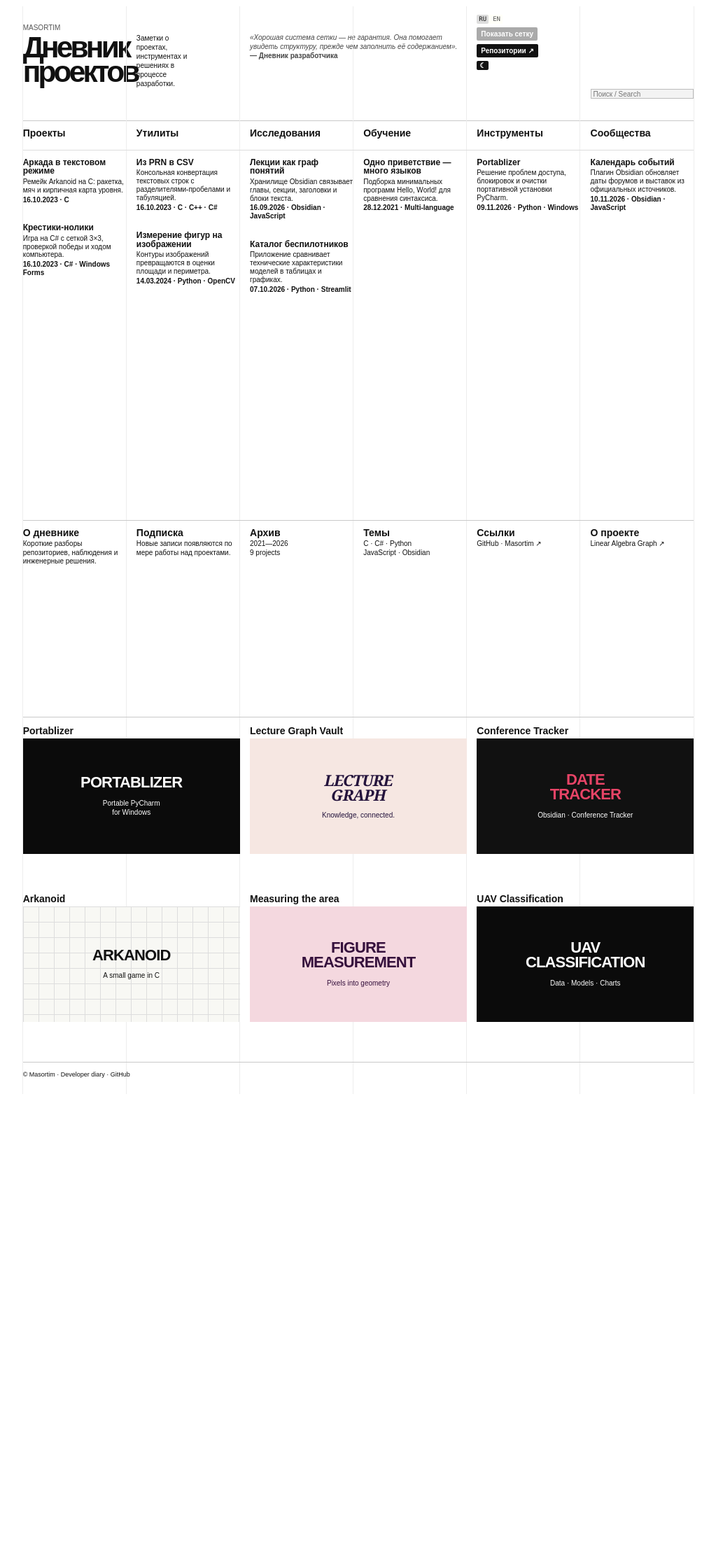
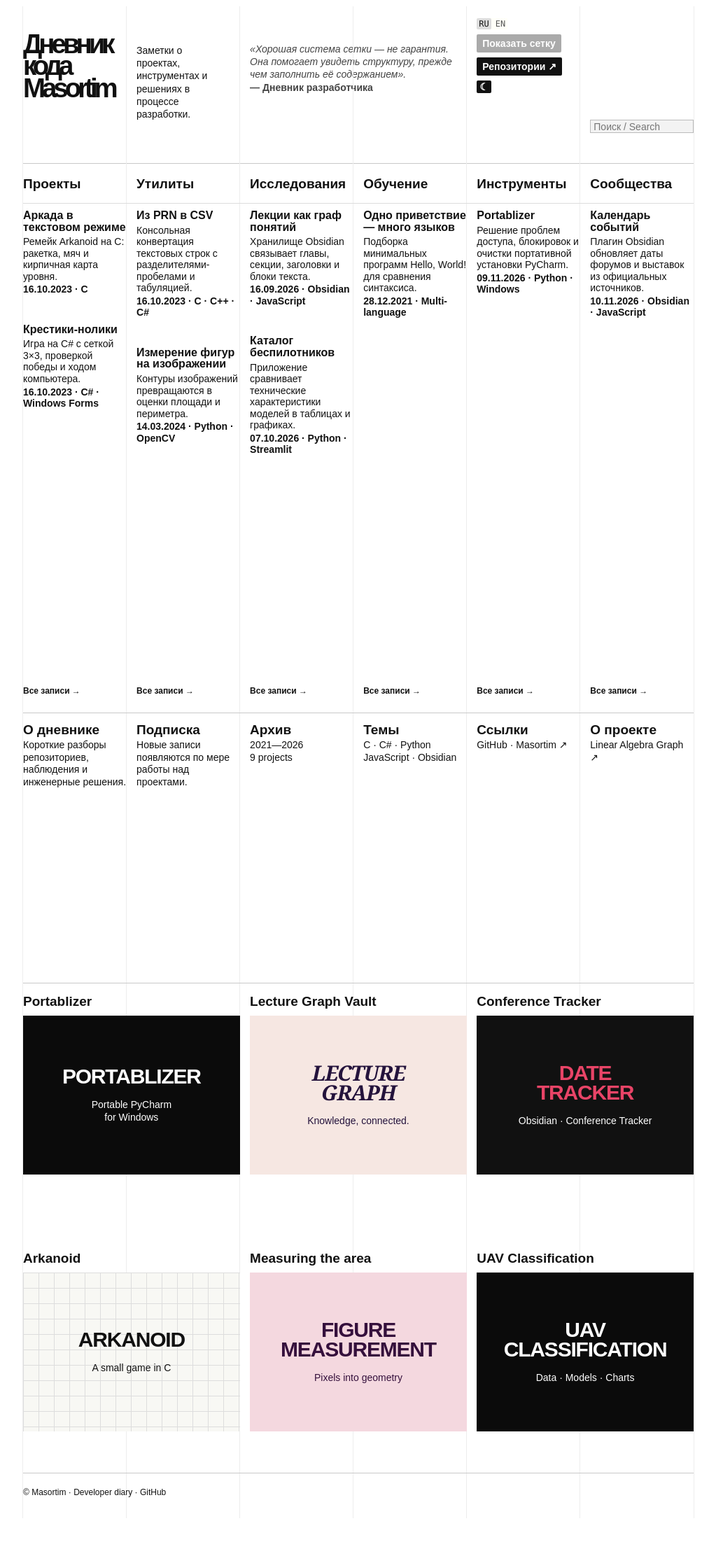
Before and after one commit to Masortim/masortim.github.io, a PHP site: page / in a window 1280 px wide. Shown: the whole page at 70% size, without its empty margins (128-1151 px from the left). Before the commit the page ends 1563 px from the top, so only its background shows below. Run offline with PHP 8.4, Linux system fonts and the light colour scheme.

Commit message:
Match homepage proportions to the archived grid reference
Co-authored-by: arena-agent <297053741+arena-agent@users.noreply.github.com>

```diff
--- a/diary/projects.css
+++ b/diary/projects.css
@@ -1,11 +1,11 @@
 /* Six-column modular archive based on the supplied 2009 reference. */
 .project-archive {
   --archive-gutter: 1.5%;
-  width: min(1100px, 76%);
+  width: min(960px, 76%);
   margin: 0 auto 4rem;
   color: #111;
   background: #fff;
-  font: 12px/1.2 Arial, Helvetica, sans-serif;
+  font: 16px/1.2 Arial, Helvetica, sans-serif;
 }
 
 .project-archive a { color: inherit; text-decoration: none; }
@@ -31,42 +31,42 @@
   grid-template-columns: repeat(6, minmax(0, 1fr));
   column-gap: var(--archive-gutter);
 }
-.archive-top { box-sizing:border-box; height:164px; border-bottom:1px solid #c9c9c9; }
-.archive-brand { grid-column: 1; padding-top: 25px; }
-.archive-brand > p { margin: 0 0 5px; color: #555; font-size: 10px; }
-.archive-brand h1 { margin: 0; font-size: clamp(1.85rem, 3.45vw, 2.65rem); font-weight: 800; letter-spacing: -.09em; line-height: .82; }
-.archive-intro { grid-column: 2; margin: 39px 0 0; max-width: 14ch; font-size: 10px; line-height: 1.3; }
-.archive-quote { grid-column: 3 / span 2; margin: 38px 0 0; padding: 0; color: #444; font-size: 10px; font-style: italic; line-height: 1.3; }
+.archive-top { box-sizing:border-box; height:225px; border-bottom:1px solid #c9c9c9; }
+.archive-brand { grid-column:1; padding-top:38px; }
+.archive-brand h1 { margin:0; font-size:clamp(1.8rem,3vw,2.4rem); font-weight:800; letter-spacing:-.13em; line-height:.82; }
+.archive-intro { grid-column: 2; margin: 54px 0 0; max-width: 14ch; font-size: 14px; line-height: 1.3; }
+.archive-quote { grid-column: 3 / span 2; margin: 52px 0 0; padding: 0; color: #444; font-size: 14px; font-style: italic; line-height: 1.3; }
 .archive-quote strong { font-style: normal; }
-.archive-actions { grid-column: 5; display: flex; align-items: flex-start; flex-direction: column; gap: 5px; padding-top: 12px; font-size: 10px; }
-.archive-actions button, .archive-actions .forum-link { display: inline-block; border: 0; border-radius: 2px; padding: 4px 6px; color: #fff; background: #111; font: 700 10px Arial, sans-serif; cursor: pointer; }
+.archive-actions { grid-column: 5; display: flex; align-items: flex-start; flex-direction: column; gap: 7px; padding-top: 17px; font-size: 14px; }
+.archive-actions button, .archive-actions .forum-link { display: inline-block; border: 0; border-radius: 2px; padding: 5px 8px; color: #fff; background: #111; font: 700 14px Arial, sans-serif; cursor: pointer; }
 .archive-actions #grid-toggle { background: #aaa; }
-.archive-actions .language-switch { position: static; display: flex; gap: 3px; padding: 0; border: 0; border-radius: 0; box-shadow: none; font-size: 9px; }
+.archive-actions .language-switch { position: static; display: flex; gap: 3px; padding: 0; border: 0; border-radius: 0; box-shadow: none; font-size: 12px; }
 .archive-actions .language-switch button { min-width: 0; min-height: 0; padding: 1px 3px; border: 0; color: #555; background: transparent; cursor: pointer; font: inherit; }
 .archive-actions .language-switch button[aria-pressed="true"] { color: #111; background: #ddd; }
-.archive-actions #theme-toggle { padding: 1px 4px; font-size: 10px; }
-.archive-search { grid-column: 6; align-self: start; margin-top: 118px; }
-.archive-search input { display: block; box-sizing: border-box; width: 100%; height: 14px; padding: 1px 3px; border: 1px solid #bbb; border-radius: 0; background: #f3f3f3; color: #111; font: 10px Arial, sans-serif; }
+.archive-actions #theme-toggle { padding: 1px 4px; font-size: 14px; }
+.archive-search { grid-column: 6; align-self: start; margin-top: 162px; }
+.archive-search input { display: block; box-sizing: border-box; width: 100%; height: 19px; padding: 2px 4px; border: 1px solid #bbb; border-radius: 0; background: #f3f3f3; color: #111; font: 14px Arial, sans-serif; }
 .visually-hidden { position: absolute; width: 1px; height: 1px; overflow: hidden; clip: rect(0, 0, 0, 0); white-space: nowrap; }
-.archive-columns { position:relative; min-height:570px; border-bottom:1px solid #c9c9c9; }
-.archive-columns::before { position:absolute; top:41px; right:0; left:0; height:1px; background:#ddd; content:""; }
-.archive-column { min-width:0; padding:0 0 1rem; }
-.archive-column h2 { min-height:26px; margin:0 0 12px; padding:10px 0 5px; font-size:14px; font-weight:700; line-height:1; white-space:nowrap; }
+.archive-columns { position:relative; min-height:784px; border-bottom:1px solid #c9c9c9; }
+.archive-columns::before { position:absolute; top:56px; right:0; left:0; height:1px; background:#ddd; content:""; }
+.archive-column { display:flex; min-width:0; flex-direction:column; padding:0 0 1rem; }
+.archive-column h2 { margin:0 0 10px; padding:19px 0 18px; font-size:19px; font-weight:700; line-height:19px; white-space:nowrap; }
 .archive-column h2 > span[data-language-content] { font-size: inherit; font-weight: inherit; }
-.project-card { margin: 0 0 28px; }
-.project-card h3 { margin: 0 0 3px; font-size: 12px; font-weight: 700; line-height: 1.04; }
-.project-card p { margin: 0 0 2px; font-size: 10px; line-height: 1.18; }
-.project-card .project-meta { margin-top: 1px; font-weight: 700; }
-.archive-bottom { min-height: 280px; border-bottom: 1px solid #c9c9c9; }
-.archive-bottom section { padding: 10px 0 16px; }
-.archive-bottom h2 { margin: 0 0 3px; font-size: 14px; line-height: 1; }
-.archive-bottom p { margin: 0 0 13px; font-size: 10px; line-height: 1.25; }
-.archive-promos { grid-auto-rows:228px; padding-top:12px; }
+.project-card { margin: 0 0 39px; }
+.project-card h3 { margin: 0 0 4px; font-size: 16px; font-weight: 700; line-height: 1.04; }
+.project-card p { margin: 0 0 2px; font-size: 14px; line-height: 1.18; }
+.project-card .project-meta { margin-top: 2px; font-weight: 700; }
+.archive-view-all { margin:auto 0 8px; font-size:12px; font-weight:700; }
+.archive-bottom { min-height: 385px; border-bottom: 1px solid #c9c9c9; }
+.archive-bottom section { padding: 14px 0 22px; }
+.archive-bottom h2 { margin: 0 0 4px; font-size: 19px; line-height: 1; }
+.archive-bottom p { margin: 0 0 18px; font-size: 14px; line-height: 1.25; }
+.archive-promos { grid-auto-rows:351px; padding-top:16px; }
 .promo-module { grid-column:span 2; min-width:0; }
-.promo-module h2 { margin:0 0 4px; font-size:14px; line-height:1; }
-.promo-card { display:flex; box-sizing:border-box; width:100%; height:165px; padding:16px; align-items:center; justify-content:center; flex-direction:column; gap:12px; color:#fff !important; text-align:center; text-decoration:none; }
-.promo-card strong { font-size: 22px; font-weight: 800; line-height: .95; letter-spacing: -.04em; }
-.promo-card span { font-size: 10px; line-height: 1.3; }
+.promo-module h2 { margin:0 0 11px; font-size:19px; line-height:1; }
+.promo-card { display:flex; box-sizing:border-box; width:100%; height:227px; padding:22px; align-items:center; justify-content:center; flex-direction:column; gap:16px; color:#fff !important; text-align:center; text-decoration:none; }
+.promo-card strong { font-size: 30px; font-weight: 800; line-height: .95; letter-spacing: -.04em; }
+.promo-card span { font-size: 14px; line-height: 1.3; }
 .promo-card--dark { background: #0b0b0b; }
 .promo-card--paper { color: #24133c !important; background: #f6e7e2; }
 .promo-card--paper strong { font-family: Georgia, serif; font-style: italic; }
@@ -74,8 +74,8 @@
 .promo-card--type strong { color: #e84467; }
 .promo-card--grid { color: #111 !important; background-color: #f8f8f4; background-image: linear-gradient(#ddd 1px, transparent 1px), linear-gradient(90deg, #ddd 1px, transparent 1px); background-size: 22px 22px; }
 .promo-card--pink { color: #35103c !important; background: #f4d8df; }
-.archive-promos--second { padding-bottom: 12px; border-bottom: 1px solid #c9c9c9; }
-.archive-copyright { padding: 12px 0 22px; font-size: 9px; }
+.archive-promos--second { grid-auto-rows:300px; padding-bottom:16px; border-bottom:1px solid #c9c9c9; }
+.archive-copyright { padding:20px 0 30px; font-size:12px; }
 
 /* The nine project pages use their own reading layout. */
 .project-note { width: min(760px, calc(100% - 3rem)); margin: 4.5rem auto 5rem; color: #25231f; font-family: Georgia, 'Times New Roman', serif; }
--- a/index.html
+++ b/index.html
@@ -17,8 +17,7 @@
     <div class="archive-sheet">
       <header class="archive-top">
         <section class="archive-brand">
-          <p>MASORTIM</p>
-          <h1><span data-language-content="ru">Дневник<br>проектов</span><span data-language-content="en" lang="en" hidden>Project<br>diary</span></h1>
+          <h1><span data-language-content="ru">Дневник<br>кода<br>Masortim</span><span data-language-content="en" lang="en" hidden>Dev<br>Project<br>Diary</span></h1>
         </section>
         <p class="archive-intro"><span data-language-content="ru">Заметки о проектах, инструментах и решениях в процессе разработки.</span><span data-language-content="en" lang="en" hidden>Notes on projects, tools, and decisions made while building.</span></p>
         <blockquote class="archive-quote"><span data-language-content="ru">«Хорошая система сетки — не гарантия. Она помогает увидеть структуру, прежде чем заполнить её содержанием».</span><br><strong>— Дневник разработчика</strong></blockquote>
@@ -36,28 +35,34 @@
           <h2><span data-language-content="ru">Проекты</span><span data-language-content="en" lang="en" hidden>Projects</span></h2>
           <article class="project-card"><h3><a href="/diary/arkanoid/"><span data-language-content="ru">Аркада в текстовом режиме</span><span data-language-content="en" lang="en" hidden>An arcade in text mode</span></a></h3><p><span data-language-content="ru">Ремейк Arkanoid на C: ракетка, мяч и кирпичная карта уровня.</span><span data-language-content="en" lang="en" hidden>A C remake of Arkanoid: paddle, ball, and a brick-mapped level.</span></p><p class="project-meta">16.10.2023 · C</p></article>
           <article class="project-card"><h3><a href="/diary/tic-tac-toe/"><span data-language-content="ru">Крестики-нолики</span><span data-language-content="en" lang="en" hidden>Tic-tac-toe</span></a></h3><p><span data-language-content="ru">Игра на C# с сеткой 3×3, проверкой победы и ходом компьютера.</span><span data-language-content="en" lang="en" hidden>A C# game with a 3×3 board, win checks, and a computer move.</span></p><p class="project-meta">16.10.2023 · C# · Windows Forms</p></article>
+          <p class="archive-view-all"><a href="/diary/"><span data-language-content="ru">Все записи →</span><span data-language-content="en" lang="en" hidden>All entries →</span></a></p>
         </section>
         <section class="archive-column">
           <h2><span data-language-content="ru">Утилиты</span><span data-language-content="en" lang="en" hidden>Utilities</span></h2>
           <article class="project-card"><h3><a href="/diary/prn-to-csv/"><span data-language-content="ru">Из PRN в CSV</span><span data-language-content="en" lang="en" hidden>PRN to CSV</span></a></h3><p><span data-language-content="ru">Консольная конвертация текстовых строк с разделителями-пробелами и табуляцией.</span><span data-language-content="en" lang="en" hidden>Console conversion of text rows separated by spaces and tabs.</span></p><p class="project-meta">16.10.2023 · C · C++ · C#</p></article>
           <article class="project-card"><h3><a href="/diary/figure-measurement/"><span data-language-content="ru">Измерение фигур на изображении</span><span data-language-content="en" lang="en" hidden>Measuring shapes in an image</span></a></h3><p><span data-language-content="ru">Контуры изображений превращаются в оценки площади и периметра.</span><span data-language-content="en" lang="en" hidden>Image contours become estimates of area and perimeter.</span></p><p class="project-meta">14.03.2024 · Python · OpenCV</p></article>
+          <p class="archive-view-all"><a href="/diary/"><span data-language-content="ru">Все записи →</span><span data-language-content="en" lang="en" hidden>All entries →</span></a></p>
         </section>
         <section class="archive-column">
           <h2><span data-language-content="ru">Исследования</span><span data-language-content="en" lang="en" hidden>Research</span></h2>
           <article class="project-card"><h3><a href="/diary/lecture-graph-vault/"><span data-language-content="ru">Лекции как граф понятий</span><span data-language-content="en" lang="en" hidden>Lectures as a graph</span></a></h3><p><span data-language-content="ru">Хранилище Obsidian связывает главы, секции, заголовки и блоки текста.</span><span data-language-content="en" lang="en" hidden>An Obsidian vault links chapters, sections, headings, and text blocks.</span></p><p class="project-meta">16.09.2026 · Obsidian · JavaScript</p></article>
           <article class="project-card"><h3><a href="/diary/uav-classification/"><span data-language-content="ru">Каталог беспилотников</span><span data-language-content="en" lang="en" hidden>UAV catalogue</span></a></h3><p><span data-language-content="ru">Приложение сравнивает технические характеристики моделей в таблицах и графиках.</span><span data-language-content="en" lang="en" hidden>An app compares UAV specifications in tables and charts.</span></p><p class="project-meta">07.10.2026 · Python · Streamlit</p></article>
+          <p class="archive-view-all"><a href="/diary/"><span data-language-content="ru">Все записи →</span><span data-language-content="en" lang="en" hidden>All entries →</span></a></p>
         </section>
         <section class="archive-column">
           <h2><span data-language-content="ru">Обучение</span><span data-language-content="en" lang="en" hidden>Learning</span></h2>
           <article class="project-card"><h3><a href="/diary/hello-world/"><span data-language-content="ru">Одно приветствие — много языков</span><span data-language-content="en" lang="en" hidden>One greeting, many languages</span></a></h3><p><span data-language-content="ru">Подборка минимальных программ Hello, World! для сравнения синтаксиса.</span><span data-language-content="en" lang="en" hidden>A collection of minimal Hello, World! programs for syntax comparison.</span></p><p class="project-meta">28.12.2021 · Multi-language</p></article>
+          <p class="archive-view-all"><a href="/diary/"><span data-language-content="ru">Все записи →</span><span data-language-content="en" lang="en" hidden>All entries →</span></a></p>
         </section>
         <section class="archive-column">
           <h2><span data-language-content="ru">Инструменты</span><span data-language-content="en" lang="en" hidden>Tools</span></h2>
           <article class="project-card"><h3><a href="/diary/portablizer/"><span data-language-content="ru">Portablizer</span><span data-language-content="en" lang="en" hidden>Portablizer</span></a></h3><p><span data-language-content="ru">Решение проблем доступа, блокировок и очистки портативной установки PyCharm.</span><span data-language-content="en" lang="en" hidden>Handles access, file locks, and cleanup for a portable PyCharm install.</span></p><p class="project-meta">09.11.2026 · Python · Windows</p></article>
+          <p class="archive-view-all"><a href="/diary/"><span data-language-content="ru">Все записи →</span><span data-language-content="en" lang="en" hidden>All entries →</span></a></p>
         </section>
         <section class="archive-column">
           <h2><span data-language-content="ru">Сообщества</span><span data-language-content="en" lang="en" hidden>Community</span></h2>
           <article class="project-card"><h3><a href="/diary/conferences/"><span data-language-content="ru">Календарь событий</span><span data-language-content="en" lang="en" hidden>Event calendar</span></a></h3><p><span data-language-content="ru">Плагин Obsidian обновляет даты форумов и выставок из официальных источников.</span><span data-language-content="en" lang="en" hidden>An Obsidian plugin refreshes forum and exhibition dates from official sources.</span></p><p class="project-meta">10.11.2026 · Obsidian · JavaScript</p></article>
+          <p class="archive-view-all"><a href="/diary/"><span data-language-content="ru">Все записи →</span><span data-language-content="en" lang="en" hidden>All entries →</span></a></p>
         </section>
       </div>
 
```
